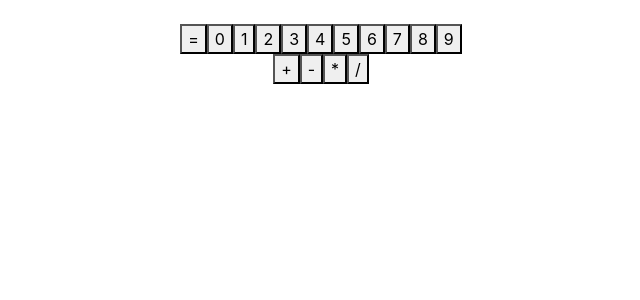
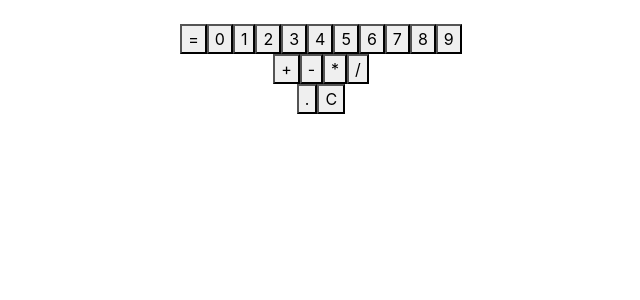
Before and after one commit to MorganS39/FEDL-projects, a React (Create React App) app in the folder calculator/: page / in a window 1280 px wide. Shown: the top 300 px of the page, without its empty margins (319-959 px from the left). Built offline with nearby package versions, Linux system fonts and the light colour scheme.

Commit message:
added decimal and clear buttons

```diff
--- a/calculator/src/App.js
+++ b/calculator/src/App.js
@@ -39,6 +39,10 @@ export default class App extends React.Component {
                 <button id="multiply">*</button>
                 <button id="divide">/</button>
               </div>
+              <div className="decClear">
+                <button id="decimal">.</button>
+                <button id="clear">C</button>
+              </div>
             </div>
           </div>
         </div>
```
